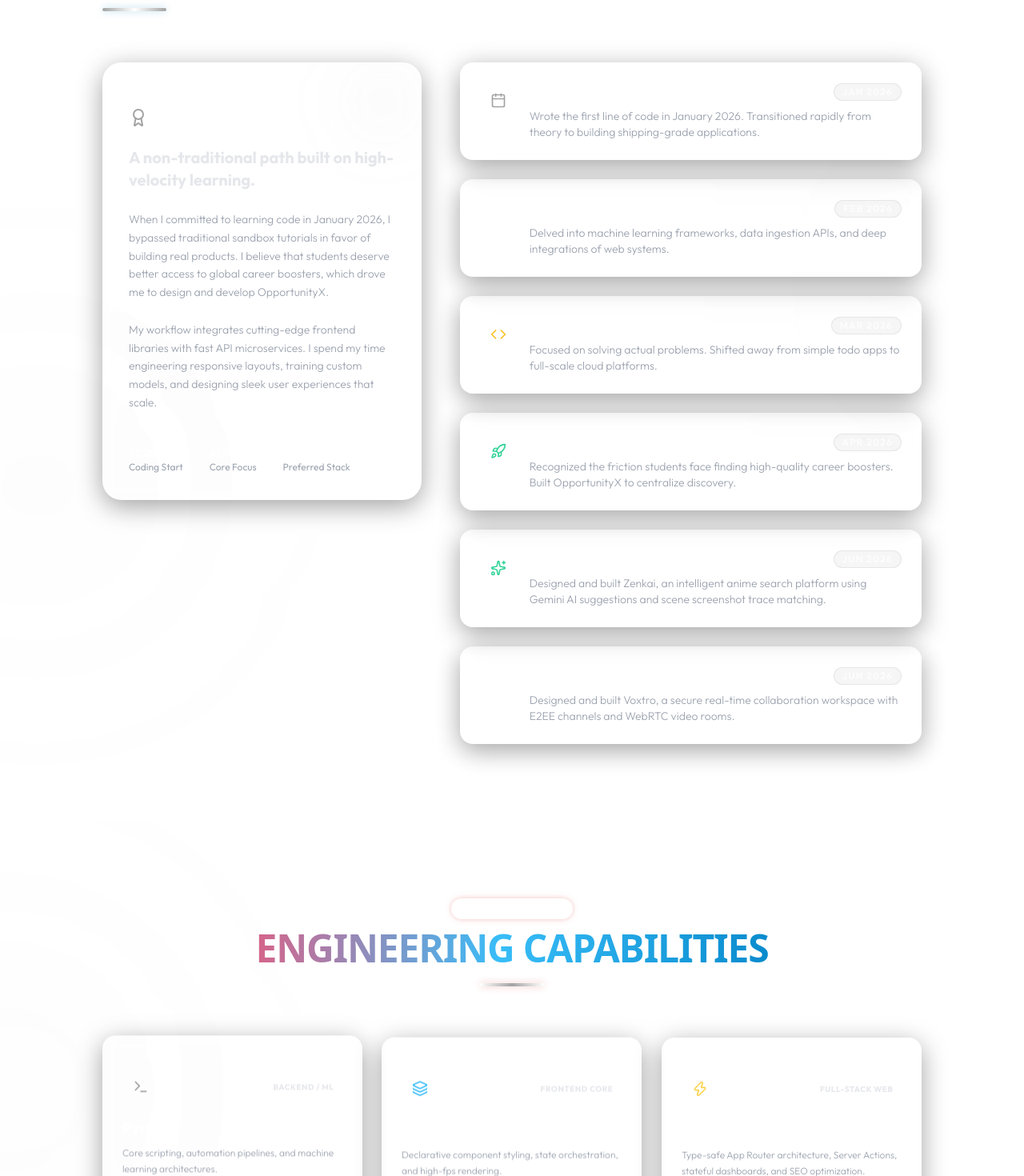
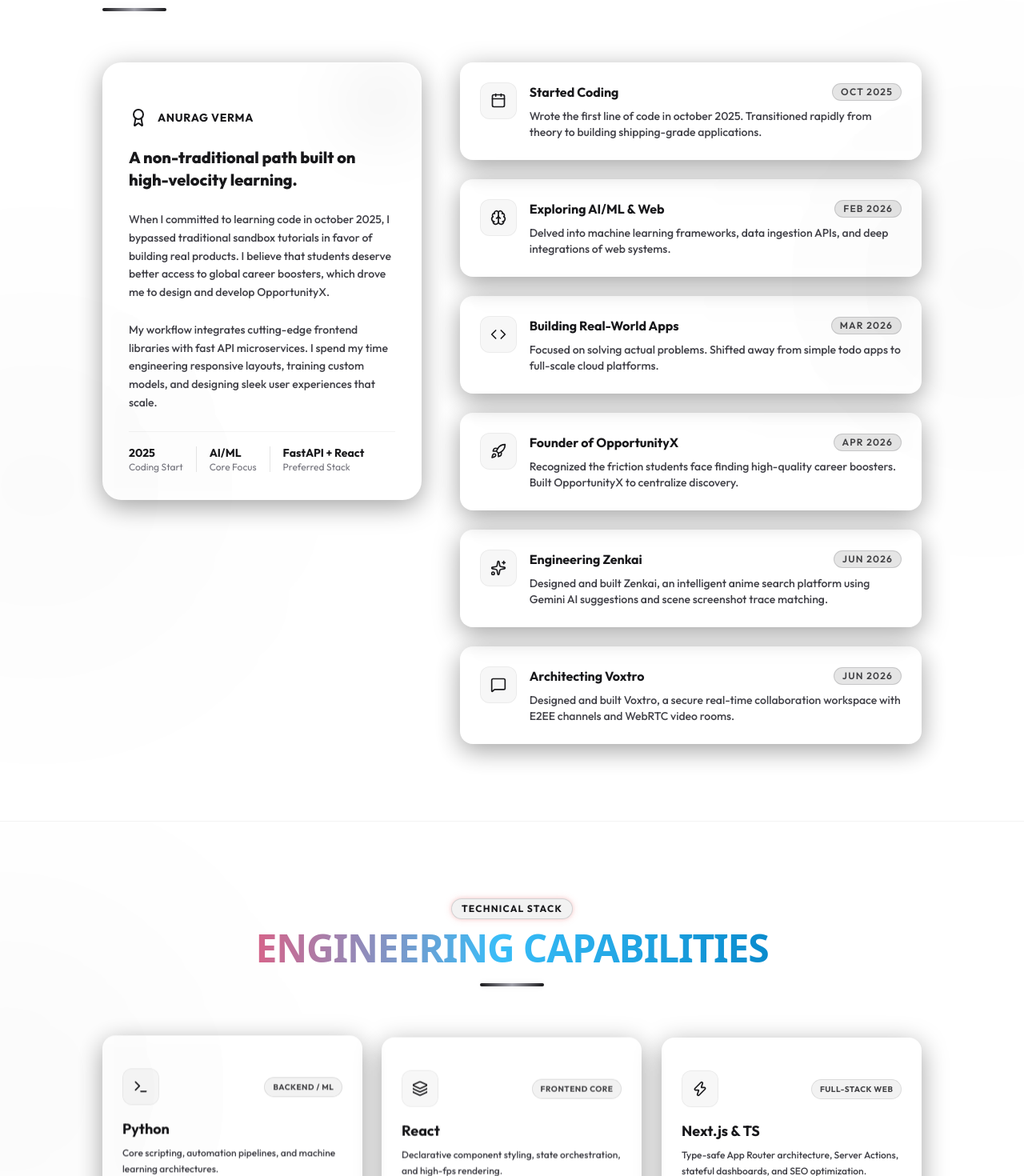
Before and after one commit to Anxraagxchahat/anurags-protfolio, a React (Vite) app: page / in a window 1280 px wide. Shown: the part 1020-2490 px from the top of the page at 80% size. Built offline with nearby package versions, Linux system fonts and the light colour scheme.

Commit message:
feat: enhance about and skills presentation

```diff
--- a/src/components/About.jsx
+++ b/src/components/About.jsx
@@ -23,57 +23,57 @@ export default function About() {
   const points = [
     {
       title: "Started Coding",
-      date: "Jan 2026",
-      desc: "Wrote the first line of code in January 2026. Transitioned rapidly from theory to building shipping-grade applications.",
-      icon: <Calendar className="w-5 h-5 text-accentBlue" />
+      date: "Oct 2025",
+      desc: "Wrote the first line of code in october 2025. Transitioned rapidly from theory to building shipping-grade applications.",
+      icon: <Calendar className="w-5 h-5 text-zinc-900" />
     },
     {
       title: "Exploring AI/ML & Web",
       date: "Feb 2026",
       desc: "Delved into machine learning frameworks, data ingestion APIs, and deep integrations of web systems.",
-      icon: <Brain className="w-5 h-5 text-accentPurple" />
+      icon: <Brain className="w-5 h-5 text-zinc-900" />
     },
     {
       title: "Building Real-World Apps",
       date: "Mar 2026",
       desc: "Focused on solving actual problems. Shifted away from simple todo apps to full-scale cloud platforms.",
-      icon: <Code className="w-5 h-5 text-amber-400" />
+      icon: <Code className="w-5 h-5 text-zinc-900" />
     },
     {
       title: "Founder of OpportunityX",
       date: "Apr 2026",
       desc: "Recognized the friction students face finding high-quality career boosters. Built OpportunityX to centralize discovery.",
-      icon: <Rocket className="w-5 h-5 text-emerald-400" />
+      icon: <Rocket className="w-5 h-5 text-zinc-900" />
     },
     {
       title: "Engineering Zenkai",
       date: "Jun 2026",
       desc: "Designed and built Zenkai, an intelligent anime search platform using Gemini AI suggestions and scene screenshot trace matching.",
-      icon: <Sparkles className="w-5 h-5 text-emerald-400" />
+      icon: <Sparkles className="w-5 h-5 text-zinc-900" />
     },
     {
       title: "Architecting Voxtro",
       date: "Jun 2026",
       desc: "Designed and built Voxtro, a secure real-time collaboration workspace with E2EE channels and WebRTC video rooms.",
-      icon: <MessageSquare className="w-5 h-5 text-accentPurple" />
+      icon: <MessageSquare className="w-5 h-5 text-zinc-900" />
     }
   ];
 
   return (
-    <section id="about" className="relative py-24 px-4 overflow-hidden border-t border-white/5 bg-transparent">
+    <section id="about" className="relative py-24 px-4 overflow-hidden border-t border-zinc-900/5 bg-transparent">
       {/* Background Soft Blobs */}
-      <div className="absolute top-[30%] right-[-10%] w-[350px] h-[350px] rounded-full bg-accentPurple/5 glow-blob" />
-      <div className="absolute bottom-[20%] left-[-10%] w-[350px] h-[350px] rounded-full bg-accentBlue/5 glow-blob" />
+      <div className="absolute top-[30%] right-[-10%] w-[350px] h-[350px] rounded-full bg-black/5 glow-blob" />
+      <div className="absolute bottom-[20%] left-[-10%] w-[350px] h-[350px] rounded-full bg-black/5 glow-blob" />
 
       <div className="w-full max-w-5xl mx-auto z-10">
 
         {/* Section Heading */}
         <div className="flex flex-col items-start text-left mb-16">
-          <span className="text-xs font-bold tracking-widest text-accentBlue uppercase mb-3 breathe-glow px-3 py-1 rounded-full border border-accentBlue/20 bg-accentBlue/5">MY STORY</span>
+          <span className="text-xs font-bold tracking-widest text-zinc-900 uppercase mb-3 breathe-glow px-3 py-1 rounded-full border border-zinc-900/15 bg-black/5">MY STORY</span>
           <h2 className="text-3xl md:text-5xl font-extrabold tracking-tight gradient-text-animated uppercase font-sans">
             FROM ZERO TO FOUNDER
           </h2>
-          <div className="w-20 h-1 bg-gradient-to-r from-accentBlue via-accentPurple to-accentBlue mt-5 rounded-full shadow-[0_0_10px_rgba(2,132,199,0.3)]" />
+          <div className="w-20 h-1 bg-gradient-to-r from-zinc-900 via-zinc-400 to-zinc-900 mt-5 rounded-full shadow-[0_0_10px_rgba(9,9,11,0.06)]" />
         </div>
 
         <div className="grid grid-cols-1 lg:grid-cols-12 gap-12 items-start">
@@ -86,39 +86,39 @@ export default function About() {
             transition={{ type: "spring", damping: 24, stiffness: 60, mass: 0.9 }}
             className="lg:col-span-5 flex flex-col space-y-6 text-left"
           >
-            <div className="glass-card rounded-3xl p-8 border-white/5 space-y-6 relative overflow-hidden shadow-[0_20px_50px_rgba(0,0,0,0.5)]">
-              <div className="absolute top-0 right-0 w-24 h-24 bg-accentBlue/5 rounded-full blur-2xl pointer-events-none" />
+            <div className="glass-card rounded-3xl p-8 border-zinc-900/5 space-y-6 relative overflow-hidden shadow-[0_20px_50px_rgba(9,9,11,0.06)]">
+              <div className="absolute top-0 right-0 w-24 h-24 bg-black/5 rounded-full blur-2xl pointer-events-none" />
 
               <div className="flex items-center space-x-3">
-                <Award className="w-6 h-6 text-accentBlue" />
-                <span className="text-sm font-bold tracking-wider text-white uppercase">ANURAG VERMA</span>
+                <Award className="w-6 h-6 text-zinc-900" />
+                <span className="text-sm font-bold tracking-wider text-zinc-900 uppercase">ANURAG VERMA</span>
               </div>
 
-              <h3 className="text-xl font-bold text-gray-200">
+              <h3 className="text-xl font-extrabold text-zinc-900">
                 A non-traditional path built on high-velocity learning.
               </h3>
 
-              <p className="text-sm text-gray-400 font-light leading-relaxed">
-                When I committed to learning code in January 2026, I bypassed traditional sandbox tutorials in favor of building real products. I believe that students deserve better access to global career boosters, which drove me to design and develop OpportunityX.
+              <p className="text-sm text-zinc-700 font-medium leading-relaxed">
+                When I committed to learning code in october 2025, I bypassed traditional sandbox tutorials in favor of building real products. I believe that students deserve better access to global career boosters, which drove me to design and develop OpportunityX.
               </p>
 
-              <p className="text-sm text-gray-400 font-light leading-relaxed">
+              <p className="text-sm text-zinc-700 font-medium leading-relaxed">
                 My workflow integrates cutting-edge frontend libraries with fast API microservices. I spend my time engineering responsive layouts, training custom models, and designing sleek user experiences that scale.
               </p>
 
-              <div className="pt-4 flex items-center space-x-4 border-t border-white/5 text-xs text-gray-400">
+              <div className="pt-4 flex items-center space-x-4 border-t border-zinc-900/5 text-xs text-zinc-500">
                 <div>
-                  <span className="block font-bold text-white text-sm">2026</span>
+                  <span className="block font-bold text-zinc-900 text-sm">2025</span>
                   <span>Coding Start</span>
                 </div>
-                <div className="w-[1px] h-8 bg-white/10" />
+                <div className="w-[1px] h-8 bg-black/10" />
                 <div>
-                  <span className="block font-bold text-white text-sm">AI/ML</span>
+                  <span className="block font-bold text-zinc-900 text-sm">AI/ML</span>
                   <span>Core Focus</span>
                 </div>
-                <div className="w-[1px] h-8 bg-white/10" />
+                <div className="w-[1px] h-8 bg-black/10" />
                 <div>
-                  <span className="block font-bold text-white text-sm">FastAPI + React</span>
+                  <span className="block font-bold text-zinc-900 text-sm">FastAPI + React</span>
                   <span>Preferred Stack</span>
                 </div>
               </div>
@@ -137,21 +137,21 @@ export default function About() {
               <motion.div
                 key={index}
                 variants={itemVariants}
-                className="flex items-start space-x-4 p-6 rounded-2xl glass-card border-white/5 hover:border-accentBlue/20 transition-all duration-300 group shadow-md"
+                className="flex items-start space-x-4 p-6 rounded-2xl glass-card border-zinc-900/5 hover:border-zinc-900/15 transition-all duration-300 group shadow-md"
               >
-                <div className="flex-shrink-0 p-3 rounded-xl bg-white/[0.03] border border-white/5 group-hover:bg-accentBlue/10 group-hover:border-accentBlue/20 transition-colors">
+                <div className="flex-shrink-0 p-3 rounded-xl bg-black/[0.03] border border-zinc-900/5 group-hover:bg-black/10 group-hover:border-zinc-900/15 transition-colors">
                   {point.icon}
                 </div>
                 <div className="text-left space-y-1">
                   <div className="flex flex-col sm:flex-row sm:items-center sm:justify-between items-start gap-2">
-                    <h4 className="text-base font-bold text-white group-hover:text-accentBlue-light transition-colors">
+                    <h4 className="text-base font-bold text-zinc-900 group-hover:text-zinc-900 transition-colors">
                       {point.title}
                     </h4>
-                    <span className="text-xs font-semibold text-accentBlue-light/80 px-2.5 py-0.5 rounded-full bg-accentBlue/10 border border-accentBlue/20 uppercase tracking-widest shrink-0">
+                    <span className="text-xs font-semibold text-zinc-900/80 px-2.5 py-0.5 rounded-full bg-black/10 border border-zinc-900/15 uppercase tracking-widest shrink-0">
                       {point.date}
                     </span>
                   </div>
-                  <p className="text-xs md:text-sm text-gray-400 font-light leading-relaxed pt-1">
+                  <p className="text-xs md:text-sm text-zinc-700 font-medium leading-relaxed pt-1">
                     {point.desc}
                   </p>
                 </div>
--- a/src/components/Skills.jsx
+++ b/src/components/Skills.jsx
@@ -38,115 +38,115 @@ export default function Skills() {
       name: "Python",
       category: "Backend / ML",
       desc: "Core scripting, automation pipelines, and machine learning architectures.",
-      icon: <Terminal className="w-5 h-5 text-accentBlue" />,
-      glowColor: "rgba(59, 130, 246, 0.15)",
+      icon: <Terminal className="w-5 h-5 text-zinc-900" />,
+      glowColor: "rgba(255, 255, 255, 0.05)",
       floatDelay: 0
     },
     {
       name: "React",
       category: "Frontend Core",
       desc: "Declarative component styling, state orchestration, and high-fps rendering.",
-      icon: <Layers className="w-5 h-5 text-sky-400" />,
-      glowColor: "rgba(56, 189, 248, 0.15)",
+      icon: <Layers className="w-5 h-5 text-zinc-900" />,
+      glowColor: "rgba(255, 255, 255, 0.05)",
       floatDelay: 1.5
     },
     {
       name: "Next.js & TS",
       category: "Full-Stack Web",
       desc: "Type-safe App Router architecture, Server Actions, stateful dashboards, and SEO optimization.",
-      icon: <Zap className="w-5 h-5 text-amber-300" />,
-      glowColor: "rgba(245, 158, 11, 0.15)",
+      icon: <Zap className="w-5 h-5 text-zinc-900" />,
+      glowColor: "rgba(255, 255, 255, 0.05)",
       floatDelay: 2.2
     },
     {
       name: "Firebase",
       category: "Cloud Database",
       desc: "Realtime data synchronize, Firestore models, cloud storage, and secure authentication.",
-      icon: <Database className="w-5 h-5 text-amber-400" />,
-      glowColor: "rgba(251, 191, 36, 0.15)",
+      icon: <Database className="w-5 h-5 text-zinc-900" />,
+      glowColor: "rgba(255, 255, 255, 0.05)",
       floatDelay: 3
     },
     {
       name: "FastAPI",
       category: "Microservices",
       desc: "High-performance Python microservices, validation, auto documentation.",
-      icon: <Server className="w-5 h-5 text-emerald-400" />,
-      glowColor: "rgba(52, 211, 153, 0.15)",
+      icon: <Server className="w-5 h-5 text-zinc-900" />,
+      glowColor: "rgba(255, 255, 255, 0.05)",
       floatDelay: 0.5
     },
     {
       name: "AI/ML & Gemini",
       category: "Intelligent Systems",
       desc: "Gemini API integrations, conversational prompt engineering, and semantic AI search agents.",
-      icon: <Cpu className="w-5 h-5 text-accentPurple" />,
-      glowColor: "rgba(168, 85, 247, 0.15)",
+      icon: <Cpu className="w-5 h-5 text-zinc-900" />,
+      glowColor: "rgba(255, 255, 255, 0.05)",
       floatDelay: 2
     },
     {
       name: "Real-Time WebRTC",
       category: "Real-Time Systems",
       desc: "Low-latency WebSockets (Socket.io), end-to-end encrypted (E2EE) chat rooms, and WebRTC video.",
-      icon: <Webhook className="w-5 h-5 text-pink-500" />,
-      glowColor: "rgba(236, 72, 153, 0.15)",
+      icon: <Webhook className="w-5 h-5 text-zinc-900" />,
+      glowColor: "rgba(255, 255, 255, 0.05)",
       floatDelay: 1.2
     },
     {
       name: "Hybrid Mobile",
       category: "Cross-Platform",
       desc: "Wrapping web apps into native Android applications using Capacitor and custom gradle tools.",
-      icon: <Smartphone className="w-5 h-5 text-indigo-400" />,
-      glowColor: "rgba(129, 140, 248, 0.15)",
+      icon: <Smartphone className="w-5 h-5 text-zinc-900" />,
+      glowColor: "rgba(255, 255, 255, 0.05)",
       floatDelay: 2.8
     },
     {
       name: "GitHub",
       category: "Version Control",
       desc: "Distributed revisioning, branches management, workflows automation.",
-      icon: <GitBranch className="w-5 h-5 text-slate-300" />,
-      glowColor: "rgba(203, 213, 225, 0.15)",
+      icon: <GitBranch className="w-5 h-5 text-zinc-900" />,
+      glowColor: "rgba(255, 255, 255, 0.05)",
       floatDelay: 3.5
     },
     {
       name: "APIs Integration",
       category: "Connectivity",
       desc: "Rest protocols, third-party hooks, secure OAuth integrations, rapid ingest pipelines.",
-      icon: <ExternalLink className="w-5 h-5 text-teal-400" />,
-      glowColor: "rgba(45, 212, 191, 0.15)",
+      icon: <ExternalLink className="w-5 h-5 text-zinc-900" />,
+      glowColor: "rgba(255, 255, 255, 0.05)",
       floatDelay: 1
     },
     {
       name: "Vercel & Render",
       category: "Hosting / DevOps",
       desc: "Continuous deployment for frontends, preview builds, Docker containers, and cron tasks.",
-      icon: <Globe className="w-5 h-5 text-white" />,
-      glowColor: "rgba(255, 255, 255, 0.1)",
+      icon: <Globe className="w-5 h-5 text-zinc-900" />,
+      glowColor: "rgba(255, 255, 255, 0.05)",
       floatDelay: 2.5
     },
     {
       name: "UI/UX & Framer",
       category: "SaaS Design",
       desc: "Apple-level minimal layouts, high-fidelity responsive forms, Framer Motion, and aesthetic glassmorphism.",
-      icon: <Palette className="w-5 h-5 text-pink-400" />,
-      glowColor: "rgba(244, 63, 94, 0.15)",
+      icon: <Palette className="w-5 h-5 text-zinc-900" />,
+      glowColor: "rgba(255, 255, 255, 0.05)",
       floatDelay: 1.8
     }
   ];
 
   return (
-    <section id="skills" className="relative py-24 px-4 overflow-hidden border-t border-white/5 bg-transparent">
+    <section id="skills" className="relative py-24 px-4 overflow-hidden border-t border-zinc-900/5 bg-transparent">
       {/* Background Soft Blobs */}
-      <div className="absolute top-[10%] left-[-15%] w-[400px] h-[400px] rounded-full bg-accentBlue/5 glow-blob" />
-      <div className="absolute bottom-[10%] right-[-15%] w-[400px] h-[400px] rounded-full bg-accentPurple/5 glow-blob" />
+      <div className="absolute top-[10%] left-[-15%] w-[400px] h-[400px] rounded-full bg-black/5 glow-blob" />
+      <div className="absolute bottom-[10%] right-[-15%] w-[400px] h-[400px] rounded-full bg-black/5 glow-blob" />
 
       <div className="w-full max-w-5xl mx-auto z-10">
 
         {/* Section Heading */}
         <div className="flex flex-col items-center text-center mb-16">
-          <span className="text-xs font-bold tracking-widest text-accentPurple uppercase mb-3 breathe-glow px-3 py-1 rounded-full border border-accentPurple/20 bg-accentPurple/5">TECHNICAL STACK</span>
+          <span className="text-xs font-bold tracking-widest text-zinc-900 uppercase mb-3 breathe-glow px-3 py-1 rounded-full border border-zinc-900/15 bg-black/5">TECHNICAL STACK</span>
           <h2 className="text-3xl md:text-5xl font-extrabold tracking-tight gradient-text-animated uppercase font-sans">
             ENGINEERING CAPABILITIES
           </h2>
-          <div className="w-20 h-1 bg-gradient-to-r from-accentPurple via-accentBlue to-accentPurple mt-5 rounded-full shadow-[0_0_10px_rgba(226,54,54,0.3)]" />
+          <div className="w-20 h-1 bg-gradient-to-r from-zinc-900 via-zinc-400 to-zinc-900 mt-5 rounded-full shadow-[0_0_10px_rgba(9,9,11,0.06)]" />
         </div>
 
         {/* Premium Skill Cards Grid */}
@@ -214,7 +214,7 @@ function SkillCard({ skill, variants }) {
           transformPerspective: 1000,
           "--glow-color": skill.glowColor
         }}
-        className="group relative rounded-2xl glass-card border-white/5 p-6 flex flex-col text-left space-y-4 hover:bg-white/[0.04] hover:border-white/15 hover:shadow-[0_12px_30px_var(--glow-color)] transition-all duration-300 shadow-md h-full cursor-pointer select-none neon-border"
+        className="group relative rounded-2xl glass-card border-zinc-900/5 p-6 flex flex-col text-left space-y-4 hover:bg-black/[0.04] hover:border-zinc-900/15 hover:shadow-[0_12px_30px_var(--glow-color)] transition-all duration-300 shadow-md h-full cursor-pointer select-none neon-border"
       >
         {/* Dynamic mouse-following light accent behind the card */}
         <motion.div
@@ -226,25 +226,25 @@ function SkillCard({ skill, variants }) {
         />
 
         <div className="flex items-center justify-between" style={{ transform: "translateZ(45px)", transformStyle: "preserve-3d" }}>
-          <div className="p-3 rounded-xl bg-white/[0.03] border border-white/5 group-hover:bg-white/[0.06] transition-colors" style={{ transform: "translateZ(20px)" }}>
+          <div className="p-3 rounded-xl bg-black/[0.03] border border-zinc-900/5 group-hover:bg-black/[0.06] transition-colors" style={{ transform: "translateZ(20px)" }}>
             {skill.icon}
           </div>
-          <span className="text-[10px] font-bold tracking-wider text-accentPurple-light bg-accentPurple/10 border border-accentPurple/25 px-2.5 py-1 rounded-full uppercase" style={{ transform: "translateZ(15px)" }}>
+          <span className="text-[10px] font-bold tracking-wider text-zinc-900/80 bg-black/5 border border-zinc-900/10 px-2.5 py-1 rounded-full uppercase" style={{ transform: "translateZ(15px)" }}>
             {skill.category}
           </span>
         </div>
 
         <div className="space-y-1.5" style={{ transform: "translateZ(35px)", transformStyle: "preserve-3d" }}>
-          <h4 className="text-lg font-bold text-white group-hover:text-accentBlue-light transition-colors" style={{ transform: "translateZ(20px)" }}>
+          <h4 className="text-lg font-bold text-zinc-900 group-hover:text-zinc-900 transition-colors" style={{ transform: "translateZ(20px)" }}>
             {skill.name}
           </h4>
-          <p className="text-xs text-gray-400 font-light leading-relaxed" style={{ transform: "translateZ(15px)" }}>
+          <p className="text-xs text-zinc-700 font-medium leading-relaxed" style={{ transform: "translateZ(15px)" }}>
             {skill.desc}
           </p>
         </div>
 
         {/* Decorative premium line */}
-        <div className="h-[1px] w-0 bg-gradient-to-r from-accentBlue to-accentPurple group-hover:w-full transition-all duration-500 ease-out" style={{ transform: "translateZ(25px)" }} />
+        <div className="h-[1px] w-0 bg-gradient-to-r from-zinc-900 to-transparent group-hover:w-full transition-all duration-500 ease-out" style={{ transform: "translateZ(25px)" }} />
       </motion.div>
     </motion.div>
   );
```
